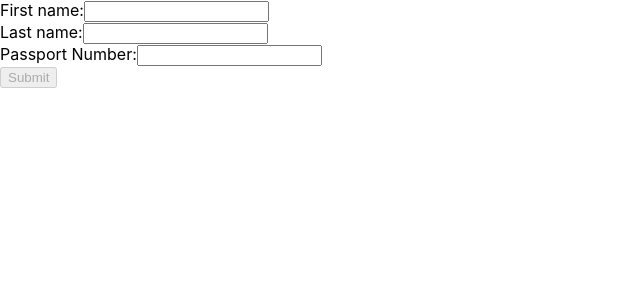
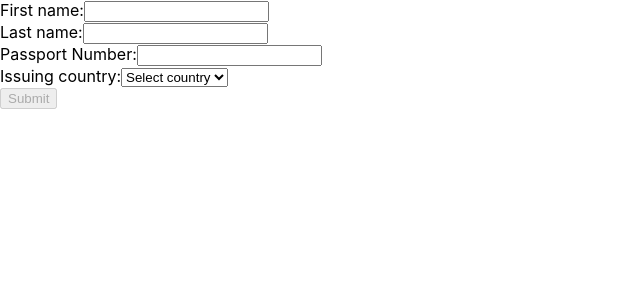
Before and after one commit to AlexOg37/form-with-validation, a React (Create React App) app: page / in a window 1280 px wide. Shown: the top 300 px of the page, without its empty margins (0-640 px from the left). Built offline with nearby package versions, Linux system fonts and the light colour scheme.

Commit message:
add select

```diff
--- a/src/App/Form.tsx
+++ b/src/App/Form.tsx
@@ -4,6 +4,7 @@ import { formReducer, defaultState } from '../reducer';
 import { setValue, Values, setError } from '../actions';
 import { validateRequired, validateMinMax, validateCapitalLetter, validateLatinLetters } from '../validation/validation';
 import { formData } from './formData';
+import { SelectField, tempSelectOptions } from '../Select/SelectField';
 
 const validateName = (value: string): string => {
   return validateRequired(value) || validateMinMax(2, 10)(value) ||
@@ -69,6 +70,14 @@ const Form: React.FC = () => {
         onBlur={e => handleFiledTouch(e, 'passport', validatePassport)}
         error={errors.passport}
       />
+      <SelectField
+        label='Issuing country'
+        name='country'
+        value={values.country}
+        onChange={value => dispatch(setValue('country', value))}
+        onBlur={() => dispatch(setError('country', values.country))}
+        options={tempSelectOptions}
+      />
       <button type='submit' disabled={!isFormValid}>{submitButton}</button>
     </>
   );
--- /dev/null
+++ b/src/Select/SelectField.tsx
@@ -0,0 +1,47 @@
+import React from 'react';
+// import Select from 'react-select';
+
+export const tempSelectOptions: string[] = [
+  'Select country',
+  'option1',
+  'option2',
+  'option3'
+]
+
+type OptionType = {value: string, label: string};
+
+type Props = {
+  error?: string;
+  label: string;
+  name: string;
+  onChange: (value: string) => void;
+  onBlur: () => void;
+  options: string[];
+  value: string;
+}
+
+export const SelectField: React.FC<Props> = ({
+  error,
+  label,
+  name,
+  onChange,
+  onBlur,
+  options,
+  value,
+}) => {
+  return (
+    <>
+      <label htmlFor={name}>{label}:</label>
+      <select
+        value={value || options[0]}
+        onChange={e => onChange(e.currentTarget.value || '')}
+        onBlur={e => onBlur()}
+      >
+        {options.map(option =>
+          <option key={option} hidden={option === 'Select country'} disabled={option === 'Select country'} value={option}>{option}</option>
+        )}
+      </select>
+      {error && <label id={`${name}-error`}>{error}</label>}
+      <br/>
+    </>
+)};
--- a/src/actions.ts
+++ b/src/actions.ts
@@ -2,6 +2,7 @@ export type Values = {
   name: string;
   surname: string;
   passport: string;
+  country: string;
 }
 
 export type Errors = {
--- a/src/reducer.ts
+++ b/src/reducer.ts
@@ -4,6 +4,7 @@ const defaultValues: Values = {
   name: '',
   surname: '',
   passport: '',
+  country: ''
 }
 
 export const defaultState: State = {
```
